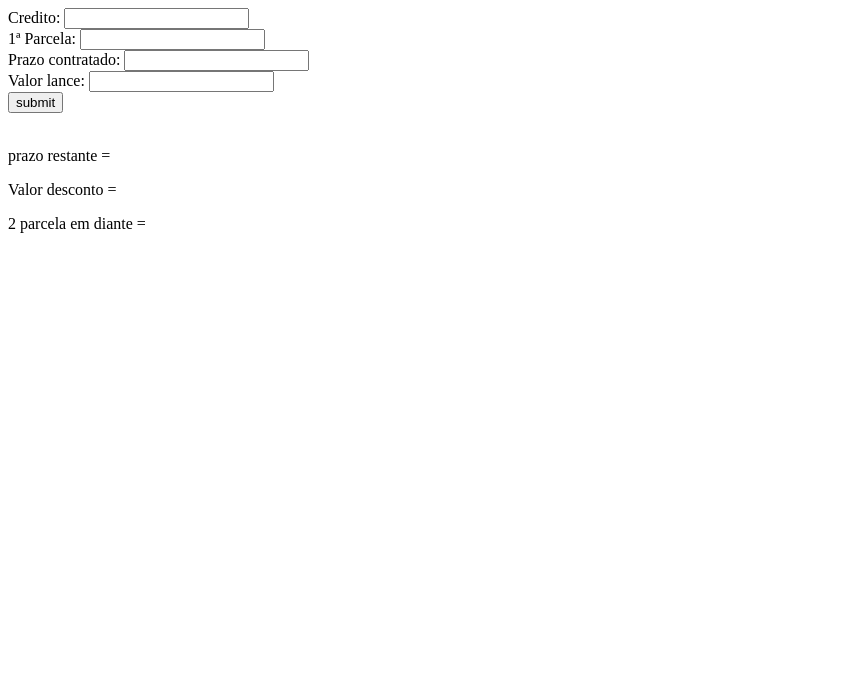
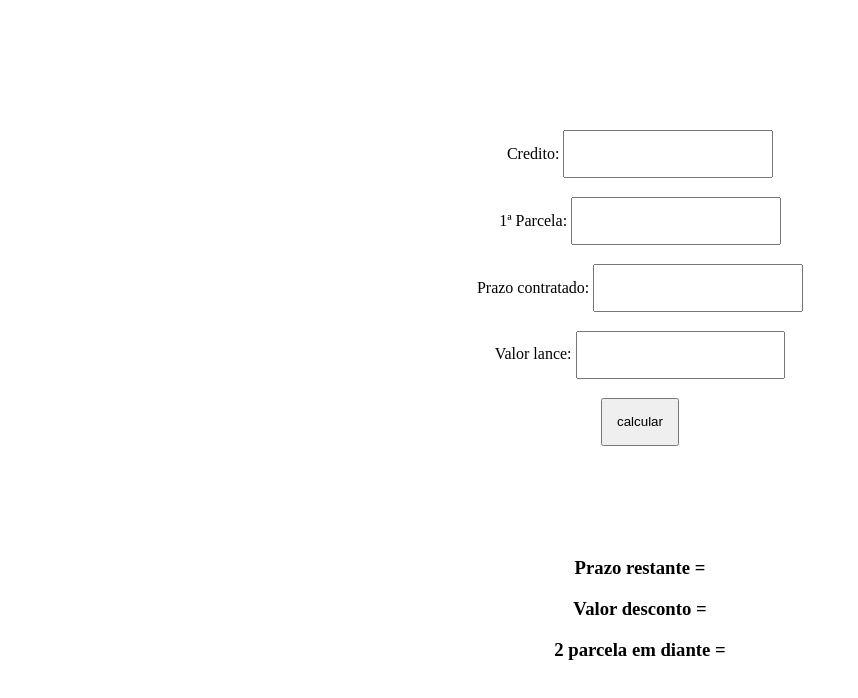
Before and after one commit to Joaoberberick/calculadora, a plain HTML site: page index.html in a window 1280 px wide. Shown: the whole page, without its empty margins (0-858 px from the left). Drawn offline with Linux system fonts and the light colour scheme.

Commit message:
Alinhado meio

```diff
--- a/index.html
+++ b/index.html
@@ -5,6 +5,7 @@
   <meta http-equiv="X-UA-Compatible" content="IE=edge">
   <meta name="viewport" content="width=device-width, initial-scale=1.0">
   <title>Calculadora lance</title>
+  <link rel="stylesheet" href="style.css">
 </head>
 <body>
   <form>
@@ -20,12 +21,12 @@
     <label for="lance">Valor lance:</label>
     <input type="number" id="lance" name="lance">
     <br>
-    <input type="submit" value="submit" onclick="calcular()">
+    <input type="submit" value="calcular" onclick="calcular()">
   </form>
   <br>
-  <p>prazo restante = <span id="prazo_r"></span></p>
-  <p>Valor desconto = <span id="desconto"></span></p>
-  <p>2 parcela em diante = <span id="segunda"></span></p>
+  <h3>Prazo restante = <span id="prazo_r"></span> <span id="meses"></span></h3>
+  <h3>Valor desconto = <span id="reais"></span> <span id="desconto"></span></h3>
+  <h3>2 parcela em diante = <span id="reais2"></span> <span id="segunda"></span></h3>
 
 
   <script>
@@ -42,6 +43,11 @@
       let desconto2 = desconto.toFixed(2);
       let segunda2 = segunda.toFixed(2);
 
+      document.getElementById("meses").innerHTML = "meses";
+      document.getElementById("reais").innerHTML = "R$";
+      document.getElementById("reais2").innerHTML = "R$";
+
+
       document.getElementById("prazo_r").innerHTML = prazo_r;
       document.getElementById("desconto").innerHTML = desconto2;
       document.getElementById("segunda").innerHTML = segunda2;
--- /dev/null
+++ b/style.css
@@ -0,0 +1,26 @@
+html, body {
+  height: 100%;
+  width: 75%;
+}
+
+html {
+  display: table;
+  margin: auto;
+}
+
+body {
+  display: table-cell;
+  vertical-align: middle;
+  text-align: center;
+}
+
+form {
+  display:block;
+  height: 50%;
+}
+
+input {
+  padding: 1.5% 1.5%;
+  margin: 1% 0;
+  box-sizing: border-box;
+}
```
